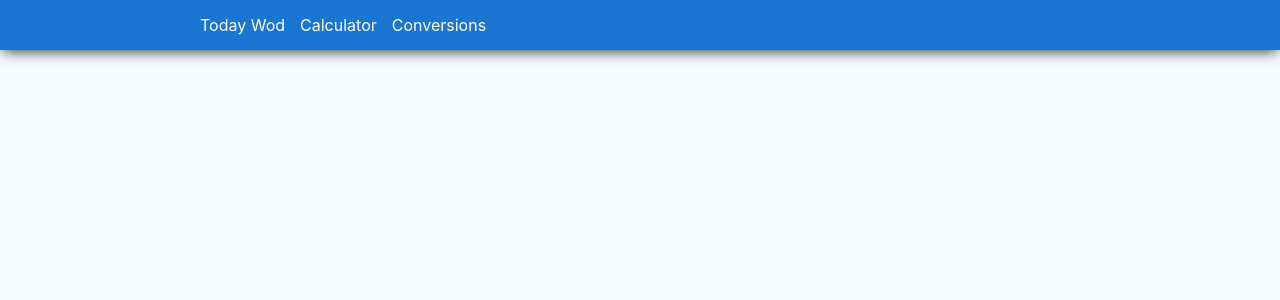
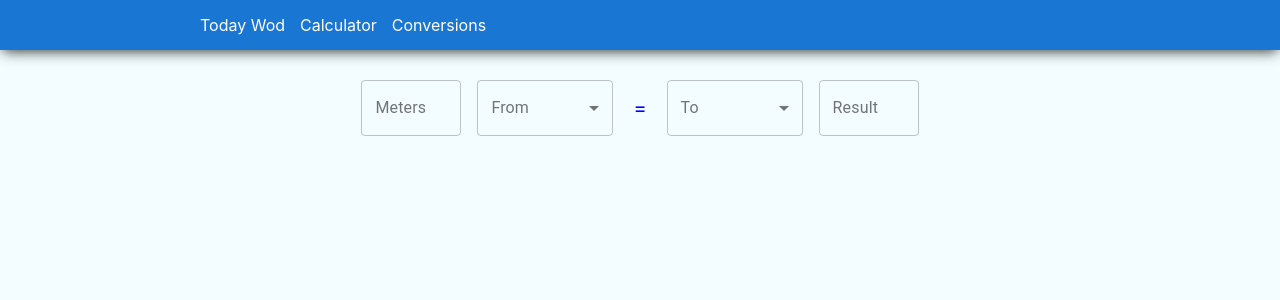
Before and after one commit to radotooo/TrainingJournal, a React (Create React App) app in the folder root/frontend/: page /conversion in a window 1280 px wide. Shown: the top 300 px of the page. Built offline with nearby package versions, Linux system fonts and the light colour scheme.

Commit message:
Conversion component added and some minor improvemenets

```diff
--- a/root/frontend/src/components/Calculator.js
+++ b/root/frontend/src/components/Calculator.js
@@ -2,7 +2,7 @@ import React from 'react'
 import styled from "styled-components";
 import CalculatorForm from './CalculatorForm';
 
-const Wrapper = styled.div`
+const Container = styled.div`
 display:flex;
 flex-direction:column;
 justify-content:center;
@@ -26,9 +26,9 @@ const getWhatPercentageOfYisX = (firstNum, secondNum) => {
 
 export default function Calculator() {
     return (
-        <Wrapper>
+        <Container>
             <CalculatorForm text={percentageOfNumber} calculate={getPercentageOfNumber} />
             <CalculatorForm text={numberPercentageOfNumber} calculate={getWhatPercentageOfYisX} />
-        </Wrapper>
+        </Container>
     )
 }
--- a/root/frontend/src/components/CalculatorForm.js
+++ b/root/frontend/src/components/CalculatorForm.js
@@ -2,7 +2,6 @@ import React, { useState } from 'react'
 import styled from "styled-components";
 import device from "./Styles/MediqQueries";
 import Paper from '@material-ui/core/Paper';
-import { withStyles } from '@material-ui/core';
 
 const Input = styled.input.attrs(props => ({
     type: "text",
--- /dev/null
+++ b/root/frontend/src/components/Conversion.js
@@ -0,0 +1,70 @@
+import { FormControl, InputLabel, MenuItem, NativeSelect, Select, TextField } from '@material-ui/core'
+import React, { useState } from 'react'
+import styled from "styled-components";
+
+const Container = styled.div`
+display:flex;
+justify-content:center;
+flex-wrap:wrap;
+margin-top:30px;
+`;
+
+const StyledP = styled.p`
+align-self:center;
+font-size:20px;
+color:blue;
+margin:0 1em;
+`;
+
+const StyledTextField = styled(TextField)`
+width:100px !important;
+margin:0 1em !important;
+`;
+
+const StyledSelect = styled(Select)`
+height:40px !important;
+& .MuiOutlinedInput-input{
+   padding:10px 14px;
+}
+`;
+
+const fieldData = ["Row", "Assault Bike", "Ski-erg", "Running"]
+
+export default function Conversion() {
+    const [data, setData] = useState("")
+    console.log(data);
+    return (
+        <Container>
+            <StyledTextField rows="5" type="number" size="medium" variant='outlined' label="Meters" />
+
+            <FormControl variant="outlined" >
+                <InputLabel >From</InputLabel>
+                <Select
+                    native
+                    size="small"
+                    label="From"
+                    onChange={e => setData(e.target.value)}
+                >
+                    <option aria-label="None" value="" />
+                    {fieldData.map(value => <option value={value}>{value}</option>)}
+                </Select>
+            </FormControl>
+            <StyledP>=</StyledP>
+            <FormControl variant="outlined" >
+                <InputLabel >To</InputLabel>
+                <Select
+                    native
+                    size="small"
+                    label="To"
+                    onChange={e => setData(e.target.value)}
+                >
+                    <option aria-label="None" value="" />
+                    {fieldData.map(value => value === data ? <option disabled value={value}>{value}</option> : <option value={value}>{value}</option>)}
+                </Select>
+            </FormControl>
+
+            <StyledTextField type="number" size="text" variant='outlined' label="Result" />
+
+        </Container>
+    )
+}
--- a/root/frontend/src/components/Drawer.js
+++ b/root/frontend/src/components/Drawer.js
@@ -38,7 +38,7 @@ export default function DrawerComponent({ drawer, setDrawer, handleClick }) {
                     </StyledIconButton>
                     <MenuItem><StyledLink to="/" >Today Wod</StyledLink></MenuItem>
                     <MenuItem><StyledLink to="/calculator" >Calculator</StyledLink></MenuItem>
-                    <MenuItem><StyledLink to="convertions" >Convertions</StyledLink></MenuItem>
+                    <MenuItem><StyledLink to="conversion" >Convertions</StyledLink></MenuItem>
                 </StyledList>
             </StyledDrawer>
         </>
--- a/root/frontend/src/components/Header.js
+++ b/root/frontend/src/components/Header.js
@@ -7,7 +7,7 @@ import IconButton from '@material-ui/core/IconButton';
 import DrawerComponent from './Drawer';
 
 
-const Wrapper = styled.div`
+const Container = styled.div`
     display:flex;
     justify-content:center;
     width:100%;
@@ -35,7 +35,7 @@ const StyledIconButton = styled(IconButton)`
     }
 `;
 
-const Container = styled.div`
+const LinkContainer = styled.div`
 display:flex;
    @media ${device.mobileL}{
     display:none;
@@ -49,24 +49,24 @@ export default function Header() {
         setDrawer(value)
     }
     return (
-        <Wrapper>
+        <Container>
             <DrawerComponent handleClick={handleClick} drawer={drawer} setDrawer={setDrawer} />
             <Navigation>
                 <StyledIconButton onClick={() => setDrawer(true)} >
                     <MenuIcon />
                 </StyledIconButton>
-                <Container>
-                    <StyledLink hovercolor="#d2d9df" to="/">
+                <LinkContainer>
+                    <StyledLink to="/">
                         Today Wod
                 </StyledLink>
-                    <StyledLink hovercolor="#d2d9df" to="/calculator">
+                    <StyledLink to="/calculator">
                         Calculator
                 </StyledLink>
-                    <StyledLink hovercolor="#d2d9df" to="/conversions">
+                    <StyledLink to="/conversion">
                         Conversions
                 </StyledLink>
-                </Container>
+                </LinkContainer>
             </Navigation>
-        </Wrapper >
+        </Container >
     )
 }
--- a/root/frontend/src/components/Home.js
+++ b/root/frontend/src/components/Home.js
@@ -5,8 +5,9 @@ import styled from "styled-components";
 
 import { BrowserRouter, Route, Switch } from "react-router-dom";
 import Calculator from './Calculator';
+import Conversion from './Conversion';
 
-const Wrapper = styled.div`
+const Container = styled.div`
     height:100vh;
     display:flex;
     flex-direction:column;
@@ -16,7 +17,7 @@ const Wrapper = styled.div`
 export default function Home() {
     return (
         <BrowserRouter>
-            <Wrapper>
+            <Container>
                 <Header />
                 <Switch>
                     <Route exact path="/"  >
@@ -25,9 +26,12 @@ export default function Home() {
                     <Route path="/calculator"  >
                         <Calculator />
                     </Route>
+                    <Route path="/conversion"  >
+                        <Conversion />
+                    </Route>
                 </Switch>
 
-            </Wrapper>
+            </Container>
         </BrowserRouter>
 
     )
--- a/root/frontend/src/components/Main.js
+++ b/root/frontend/src/components/Main.js
@@ -2,7 +2,7 @@ import React, { useEffect, useState } from 'react'
 import Wod from './Wod'
 import styled from "styled-components";
 
-export const Wrapper = styled.div`
+export const Container = styled.div`
 display:flex;
 justify-content:center;
 `;
@@ -21,10 +21,10 @@ export default function Main() {
     }, [])
 
     return (
-        <Wrapper center>
+        <Container center>
             <div className="wod">
                 <Wod data={wod} />
             </div>
-        </Wrapper>
+        </Container>
     )
 }
--- a/root/frontend/src/components/Styles/StyledLink.js
+++ b/root/frontend/src/components/Styles/StyledLink.js
@@ -9,7 +9,7 @@ const StyledLink = styled(Link)`
         text-decoration: none;
     }
     &:hover {
-        color:${props => props.hovercolor ? props.hovercolor : ""};
+        color:${({ $hoverColor }) => $hoverColor ? $hoverColor : "#d2d9df"};
         }
 `;
 
```
Also changed, not shown: root/frontend/src/components/formulas.js (added, +45 -0 lines).
